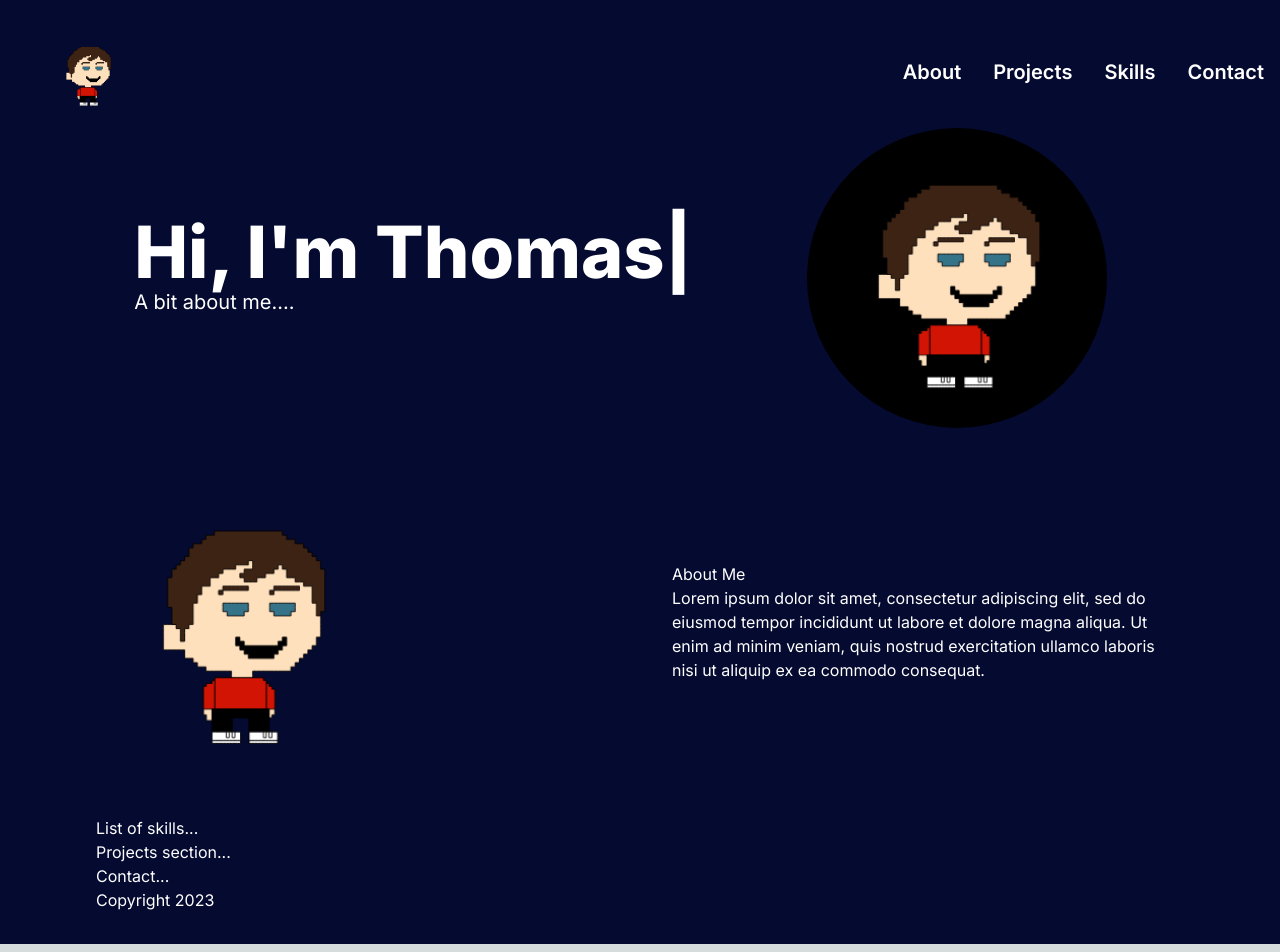
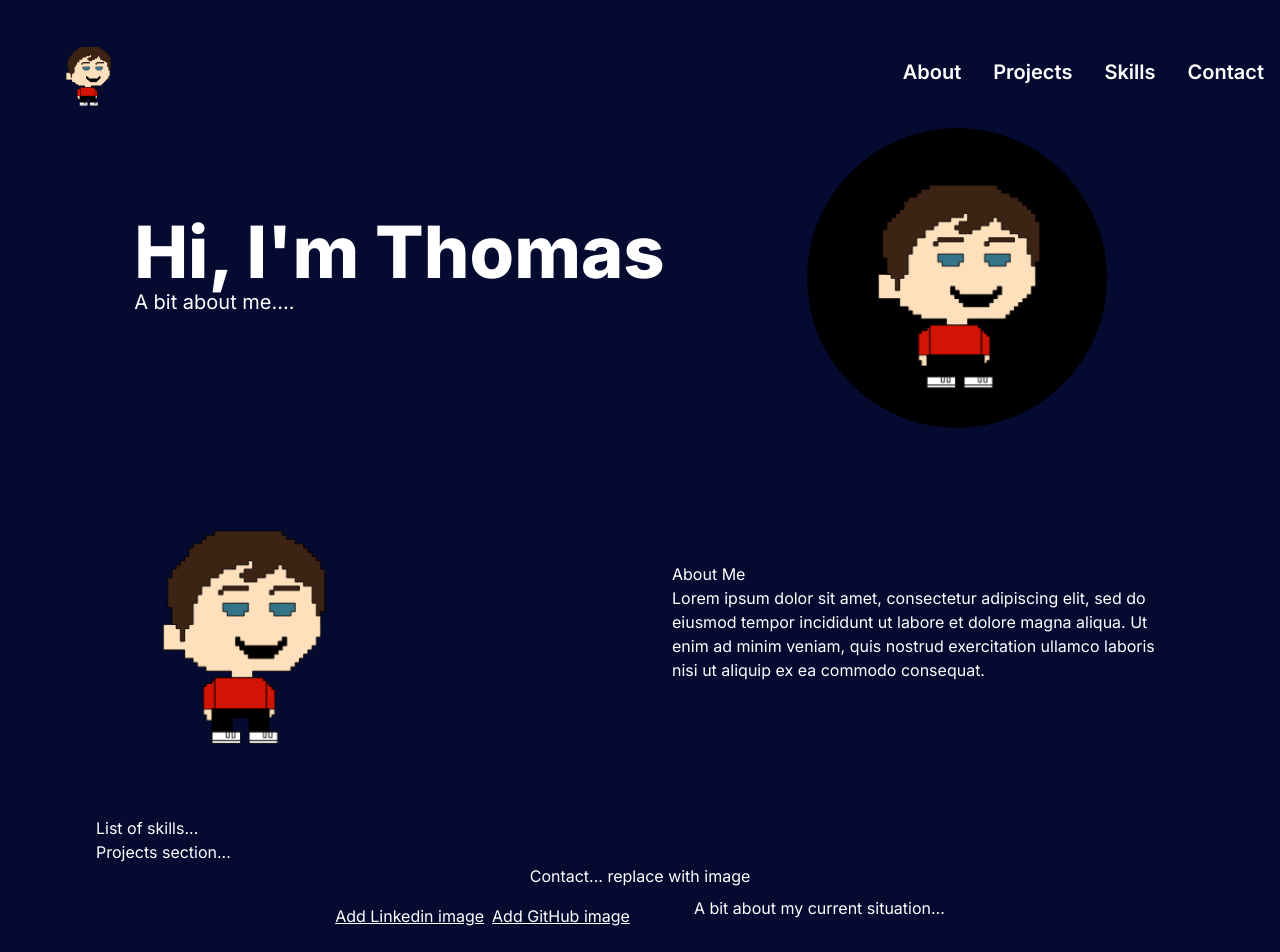
Before and after one commit to tvincent23/Portfolio, a Next.js app in the folder my-app/: page / in a window 1280 px wide. Shown: the top 952 px of the page. Built offline with nearby package versions, Linux system fonts and the light colour scheme.

Commit message:
contact section skeleton

```diff
--- a/my-app/app/components/Contact.jsx
+++ b/my-app/app/components/Contact.jsx
@@ -1,8 +1,32 @@
+import React from "react";
+import Link from "next/link";
+
 const Contact = () => {
   return (
-    <>
-      <p className="text-white"> Contact...</p>
-    </>
+    <section className="flex flex-col text-center md:text-left items-center justify-center mb-24 max-w-4xl mx-auto text-white">
+      <p className="text-white"> Contact... replace with image</p>
+      <div className="flex flex-col md:flex-row-reverse gap-16 justify-center items-center">
+        <p className="max-w-[65ch]">A bit about my current situation...</p>
+        <div className="flex flex-row gap-2 mt-4 items-center justify-center md:justify-start">
+          <Link
+            href="https://linkedin.com/in/thomas--vincent"
+            target="_blank"
+            rel="noreferrer"
+            className="underline"
+          >
+            <p>Add Linkedin image</p>
+          </Link>{" "}
+          <Link
+            href="https://github.com/tvincent23"
+            target="_blank"
+            rel="noreferrer"
+            className="underline"
+          >
+            <p>Add GitHub image</p>
+          </Link>{" "}
+        </div>
+      </div>
+    </section>
   );
 };
 
```
